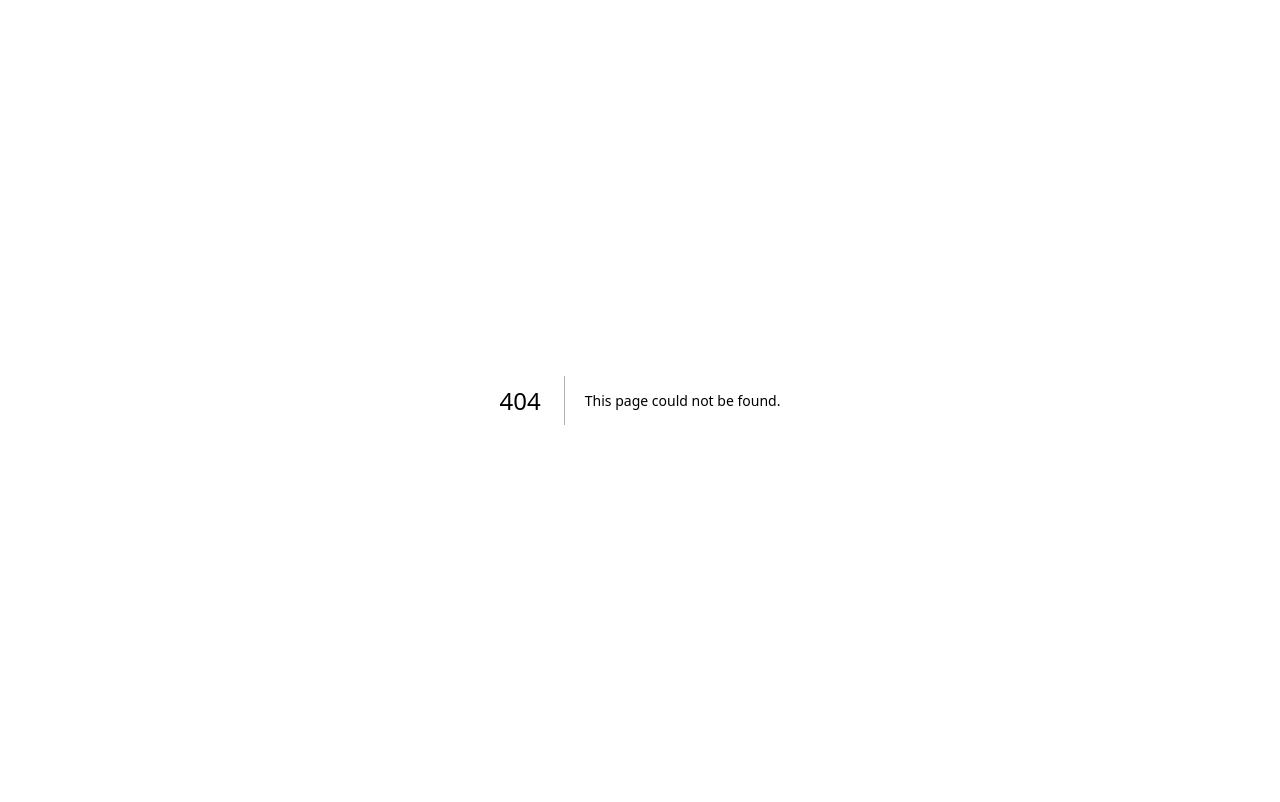
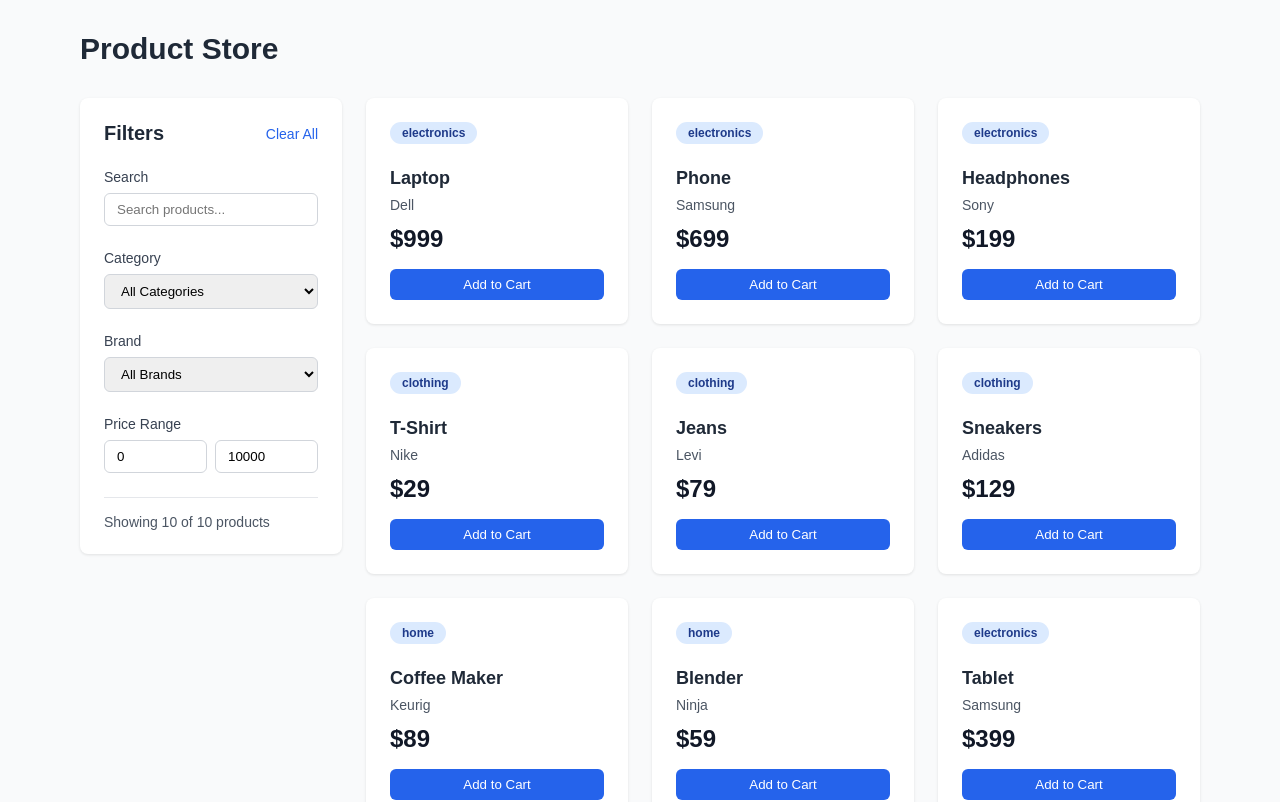
Before and after one commit to reetuTheCoder/NextJS, a Next.js app: page /filter-product in a window 1280 px wide. Before the commit this address had no page. Shown: the top 802 px of the page. Built offline with nearby package versions, Linux system fonts and the light colour scheme.

Commit message:
create a filter with useSearchParams hook

```diff
--- /dev/null
+++ b/src/app/filter-product/ProductFilter.module.css
@@ -0,0 +1,140 @@
+.container {
+  min-height: 100vh;
+  padding: 32px;
+  background-color: #f9fafb;
+}
+
+.maxContainer {
+  max-width: 1120px;
+  margin: 0 auto;
+}
+
+.title {
+  font-size: 1.875rem;
+  font-weight: 700;
+  margin-bottom: 32px;
+  color: #1f2937;
+}
+
+.grid {
+  display: grid;
+  gap: 24px;
+  grid-template-columns: repeat(1, 1fr);
+}
+
+.gridLarge {
+  grid-template-columns: repeat(4, 1fr);
+}
+
+.sidebar {
+  background-color: #fff;
+  border-radius: 8px;
+  padding: 24px;
+  box-shadow: 0 1px 3px rgba(0,0,0,0.1);
+  position: sticky;
+  top: 32px;
+}
+
+.sectionTitle {
+  font-size: 1.25rem;
+  font-weight: 600;
+  color: #1f2937;
+}
+
+.buttonClear {
+  font-size: 0.875rem;
+  color: #2563eb;
+  cursor: pointer;
+  background: none;
+  border: none;
+}
+
+.input {
+  width: 100%;
+  padding: 8px 12px;
+  border: 1px solid #d1d5db;
+  border-radius: 6px;
+  outline: none;
+}
+
+.select {
+  width: 100%;
+  padding: 8px 12px;
+  border: 1px solid #d1d5db;
+  border-radius: 6px;
+  outline: none;
+}
+
+.priceInput {
+  width: 50%;
+  padding: 8px 12px;
+  border: 1px solid #d1d5db;
+  border-radius: 6px;
+  outline: none;
+}
+
+.productCard {
+  background-color: #fff;
+  border-radius: 8px;
+  box-shadow: 0 1px 3px rgba(0,0,0,0.1);
+  padding: 24px;
+  transition: box-shadow 0.3s;
+}
+
+.productCategory {
+  display: inline-block;
+  padding: 4px 12px;
+  background-color: #dbeafe;
+  color: #1e3a8a;
+  font-size: 0.75rem;
+  font-weight: 600;
+  border-radius: 9999px;
+  margin-bottom: 8px;
+}
+
+.productName {
+  font-size: 1.125rem;
+  font-weight: 600;
+  color: #1f2937;
+  margin-bottom: 8px;
+}
+
+.productBrand {
+  font-size: 0.875rem;
+  color: #4b5563;
+  margin-bottom: 12px;
+}
+
+.productPrice {
+  font-size: 1.5rem;
+  font-weight: 700;
+  color: #111827;
+}
+
+.addToCartButton {
+  margin-top: 16px;
+  width: 100%;
+  padding: 8px 16px;
+  background-color: #2563eb;
+  color: #fff;
+  border-radius: 6px;
+  border: none;
+  cursor: pointer;
+}
+
+.noProducts {
+  background-color: #fff;
+  border-radius: 8px;
+  padding: 48px;
+  text-align: center;
+  box-shadow: 0 1px 3px rgba(0,0,0,0.1);
+  color: #6b7280;
+  font-size: 1rem;
+}
+
+.filterInfo {
+  padding-top: 16px;
+  border-top: 1px solid #e5e7eb;
+  font-size: 0.875rem;
+  color: #4b5563;
+}
--- /dev/null
+++ b/src/app/filter-product/allProducts.js
@@ -0,0 +1,12 @@
+export const allProducts = [
+  { id: 1, name: 'Laptop', category: 'electronics', price: 999, brand: 'Dell' },
+  { id: 2, name: 'Phone', category: 'electronics', price: 699, brand: 'Samsung' },
+  { id: 3, name: 'Headphones', category: 'electronics', price: 199, brand: 'Sony' },
+  { id: 4, name: 'T-Shirt', category: 'clothing', price: 29, brand: 'Nike' },
+  { id: 5, name: 'Jeans', category: 'clothing', price: 79, brand: 'Levi' },
+  { id: 6, name: 'Sneakers', category: 'clothing', price: 129, brand: 'Adidas' },
+  { id: 7, name: 'Coffee Maker', category: 'home', price: 89, brand: 'Keurig' },
+  { id: 8, name: 'Blender', category: 'home', price: 59, brand: 'Ninja' },
+  { id: 9, name: 'Tablet', category: 'electronics', price: 399, brand: 'Samsung' },
+  { id: 10, name: 'Watch', category: 'electronics', price: 299, brand: 'Apple' },
+]
--- /dev/null
+++ b/src/app/filter-product/page.js
@@ -0,0 +1,120 @@
+'use client'
+import { useSearchParams, useRouter } from 'next/navigation'
+import styles from './ProductFilter.module.css'
+import { allProducts } from './allProducts'
+
+
+export default function ProductFilter() {
+  const searchParams = useSearchParams()
+  const router = useRouter()
+
+  const category = searchParams.get('category') || 'all'
+  const brand = searchParams.get('brand') || 'all'
+  const minPrice = searchParams.get('minPrice') || '0'
+  const maxPrice = searchParams.get('maxPrice') || '10000'
+  const search = searchParams.get('search') || ''
+
+  const filteredProducts = allProducts.filter(product => {
+    if (category !== 'all' && product.category !== category) return false
+    if (brand !== 'all' && product.brand !== brand) return false
+    if (product.price < Number(minPrice)) return false
+    if (product.price > Number(maxPrice)) return false
+    if (search && !product.name.toLowerCase().includes(search.toLowerCase())) return false
+    return true
+  })
+
+  const updateFilter = (key, value) => {
+    const params = new URLSearchParams(searchParams)
+    if (value === 'all' || value === '' || value === '0') {
+      params.delete(key)
+    } else {
+      params.set(key, value)
+    }
+    router.push(`?${params.toString()}`)
+  }
+
+  const clearFilters = () => router.push('?')
+  const brands = [...new Set(allProducts.map(p => p.brand))]
+
+  return (
+    <div className={styles.container}>
+      <div className={styles.maxContainer}>
+        <h1 className={styles.title}>Product Store</h1>
+        <div className={`${styles.grid} ${styles.gridLarge}`}>
+          <div style={{ gridColumn: 'span 1' }}>
+            <div className={styles.sidebar}>
+              <div style={{ display: 'flex', justifyContent: 'space-between', alignItems: 'center', marginBottom: '24px' }}>
+                <h2 className={styles.sectionTitle}>Filters</h2>
+                <button onClick={clearFilters} className={styles.buttonClear}>Clear All</button>
+              </div>
+
+              <div style={{ marginBottom: '24px' }}>
+                <label style={{ display: 'block', marginBottom: '8px', fontSize: '0.875rem', fontWeight: '500', color: '#374151' }}>Search</label>
+                <input
+                  type="text"
+                  value={search}
+                  onChange={(e) => updateFilter('search', e.target.value)}
+                  placeholder="Search products..."
+                  className={styles.input}
+                />
+              </div>
+
+              <div style={{ marginBottom: '24px' }}>
+                <label style={{ display: 'block', marginBottom: '8px', fontSize: '0.875rem', fontWeight: '500', color: '#374151' }}>Category</label>
+                <select value={category} onChange={(e) => updateFilter('category', e.target.value)} className={styles.select}>
+                  <option value="all">All Categories</option>
+                  <option value="electronics">Electronics</option>
+                  <option value="clothing">Clothing</option>
+                  <option value="home">Home</option>
+                </select>
+              </div>
+
+              <div style={{ marginBottom: '24px' }}>
+                <label style={{ display: 'block', marginBottom: '8px', fontSize: '0.875rem', fontWeight: '500', color: '#374151' }}>Brand</label>
+                <select value={brand} onChange={(e) => updateFilter('brand', e.target.value)} className={styles.select}>
+                  <option value="all">All Brands</option>
+                  {brands.map(b => <option key={b} value={b}>{b}</option>)}
+                </select>
+              </div>
+
+              <div style={{ marginBottom: '24px' }}>
+                <label style={{ display: 'block', marginBottom: '8px', fontSize: '0.875rem', fontWeight: '500', color: '#374151' }}>Price Range</label>
+                <div style={{ display: 'flex', gap: '8px' }}>
+                  <input type="number" value={minPrice} onChange={(e) => updateFilter('minPrice', e.target.value)} placeholder="Min" className={styles.priceInput} />
+                  <input type="number" value={maxPrice} onChange={(e) => updateFilter('maxPrice', e.target.value)} placeholder="Max" className={styles.priceInput} />
+                </div>
+              </div>
+
+              <div className={styles.filterInfo}>
+                <p>Showing {filteredProducts.length} of {allProducts.length} products</p>
+              </div>
+            </div>
+          </div>
+
+          <div style={{ gridColumn: 'span 3' }}>
+            {filteredProducts.length === 0 ? (
+              <div className={styles.noProducts}>
+                <p>No products found matching your filters.</p>
+                <button onClick={clearFilters} className={styles.addToCartButton}>Clear Filters</button>
+              </div>
+            ) : (
+              <div style={{ display: 'grid', gap: '24px', gridTemplateColumns: 'repeat(auto-fit, minmax(250px, 1fr))' }}>
+                {filteredProducts.map(product => (
+                  <div key={product.id} className={styles.productCard}>
+                    <div style={{ marginBottom: '16px' }}>
+                      <span className={styles.productCategory}>{product.category}</span>
+                    </div>
+                    <h3 className={styles.productName}>{product.name}</h3>
+                    <p className={styles.productBrand}>{product.brand}</p>
+                    <p className={styles.productPrice}>${product.price}</p>
+                    <button className={styles.addToCartButton}>Add to Cart</button>
+                  </div>
+                ))}
+              </div>
+            )}
+          </div>
+        </div>
+      </div>
+    </div>
+  )
+}
```
